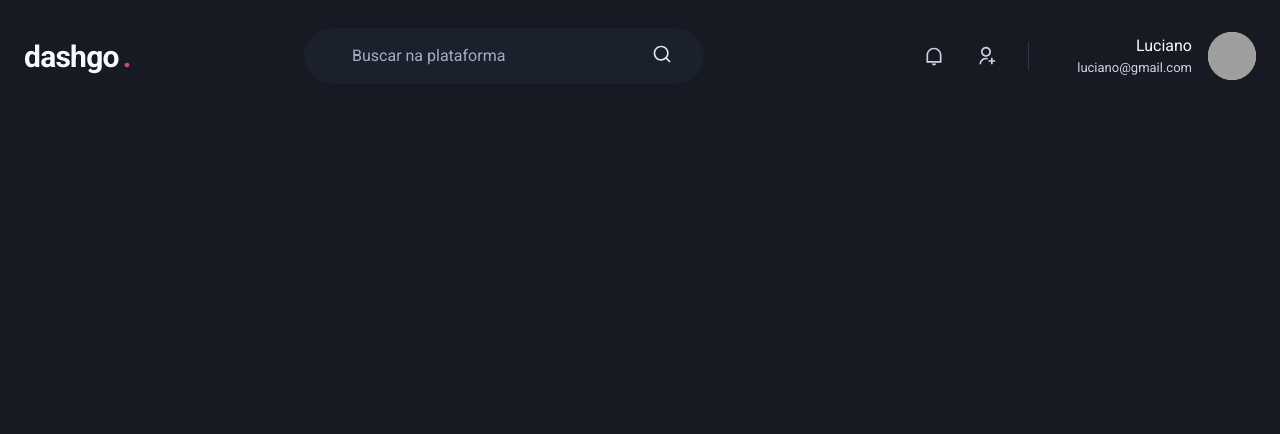
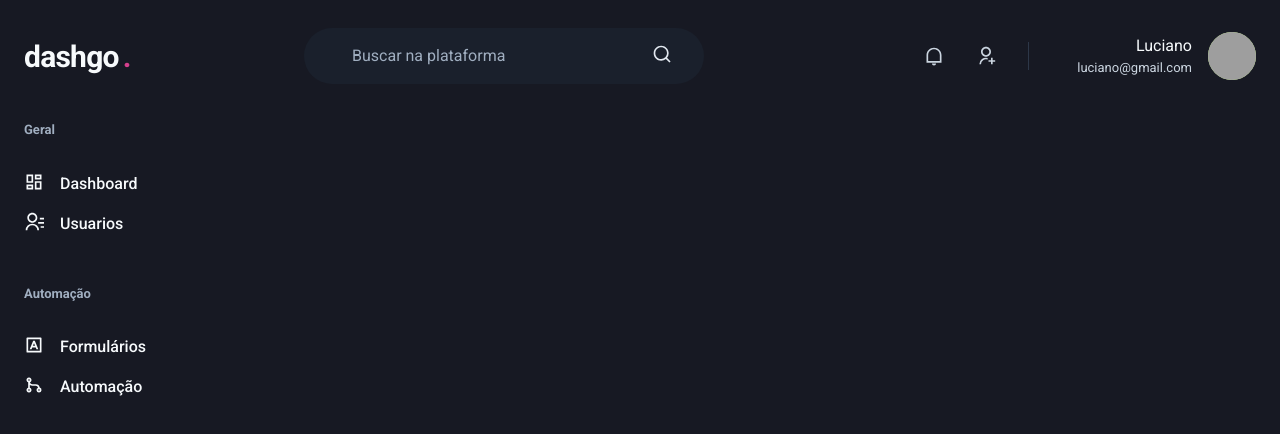
Before and after one commit to LucianoCarlin/dashboard, a Next.js app: page /dashboard in a window 1280 px wide. Shown: the top 434 px of the page. Built offline with nearby package versions, Linux system fonts and the light colour scheme; grey boxes are pictures that could not be loaded.

Commit message:
Add SideBar

```diff
--- /dev/null
+++ b/src/components/Sidebar.tsx
@@ -0,0 +1,43 @@
+import { Box, Stack, Text, Link, Icon } from "@chakra-ui/react";
+import React from "react";
+import { RiContactsLine, RiDashboardLine, RiGitMergeLine, RiInputMethodLine } from "react-icons/ri";
+
+export function Sidebar() {
+  return(
+    <Box as="aside" w="64" mr="8">
+      <Stack spacing="12" aling="flex-start">
+        <Box>
+          <Text fontWeight="bold" color="gray.400" fontSize="small"
+          >Geral</Text>
+          <Stack spacing="4" mt="8" align="stretch">
+            <Link display="flex" align="center" >
+              <Icon as={RiDashboardLine} fontSize="20" />
+              <Text ml="4" fontWeight="medium">Dashboard</Text>
+            </Link>
+
+            <Link display="flex" align="center" >
+              <Icon as={RiContactsLine} fontSize="20" />
+              <Text ml="4" fontWeight="medium">Usuarios</Text>
+            </Link>
+          </Stack>
+        </Box>
+
+        <Box>
+          <Text fontWeight="bold" color="gray.400" fontSize="small"
+          >Automação</Text>
+          <Stack spacing="4" mt="8" align="stretch">
+            <Link display="flex" align="center" >
+              <Icon as={RiInputMethodLine} fontSize="20" />
+              <Text ml="4" fontWeight="medium">Formulários</Text>
+            </Link>
+
+            <Link display="flex" align="center" >
+              <Icon as={RiGitMergeLine} fontSize="20" />
+              <Text ml="4" fontWeight="medium">Automação</Text>
+            </Link>
+          </Stack>
+        </Box>
+      </Stack>
+    </Box>
+  )
+}
--- a/src/pages/dashboard.tsx
+++ b/src/pages/dashboard.tsx
@@ -1,8 +1,22 @@
+import { Flex } from '@chakra-ui/react'
 import React from 'react'
 import { Header } from '../components/Header'
+import { Sidebar } from '../components/Sidebar'
 
 export default function Dashboard() {
   return (
-    <Header/>
+    <Flex direction="column" h="100vh">
+      <Header/>
+
+      <Flex
+        w="100%"
+        my="6"
+        maxW="1480"
+        mx="auto"
+        px="6"
+      >
+        <Sidebar />
+      </Flex>
+    </Flex>
   )
 }
```
